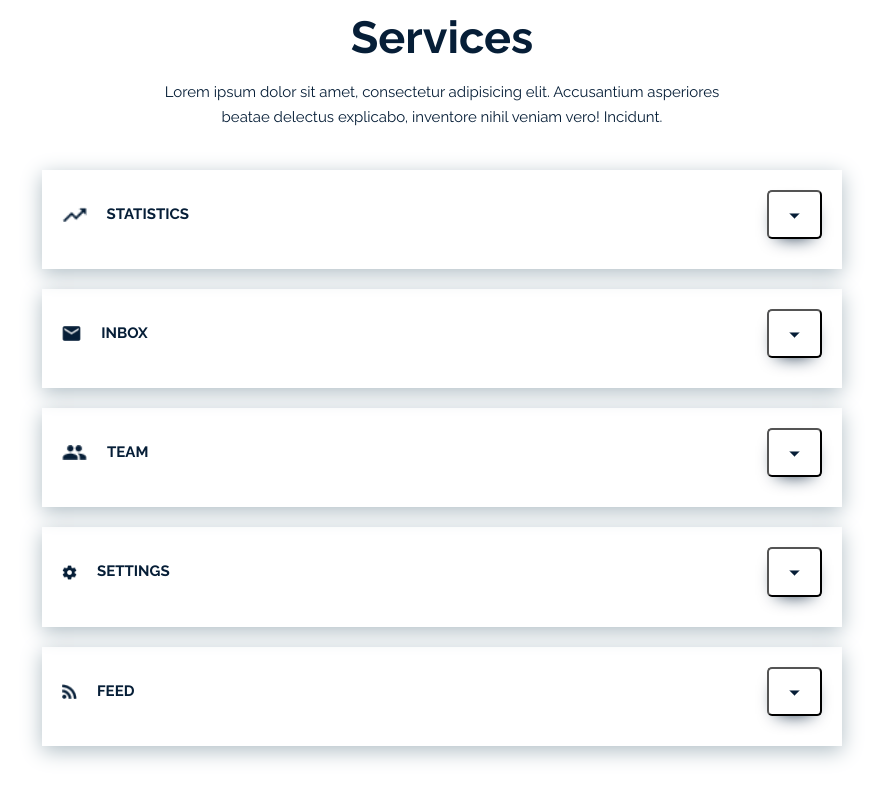
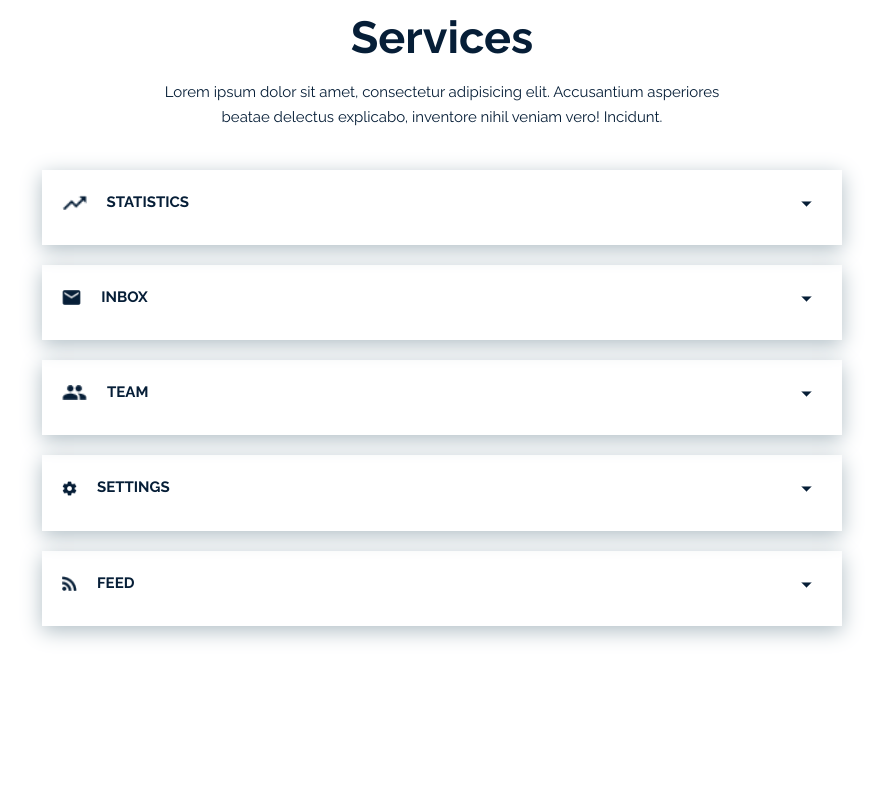
Before and after one commit to paulbardar/final-project, a plain HTML site: page index.html in a window 1280 px wide. Shown: the part 1810-2610 px from the top of the page, without its empty margins (198-1081 px from the left). After the commit the page ends 2556 px from the top, so only its background shows below. Drawn offline with Linux system fonts and the light colour scheme.

Commit message:
Stylized arrow in ba-service-block

```diff
--- a/scss/style.scss
+++ b/scss/style.scss
@@ -411,6 +411,16 @@ textarea {
       font-weight: bold;
     }
   }
+  &__arrow {
+    border: none;
+    box-shadow: none;
+    padding: 0 10px;
+    transition: transform .4s ease-in;
+    outline: none;
+    &:hover {
+      transform: scale(2);
+    }
+  }
   &__main{
     display: flex;
   }
```
Also changed, not shown: css/style.css, 1 other file.
